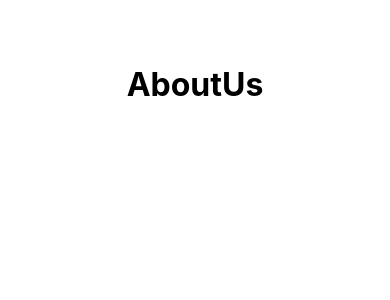
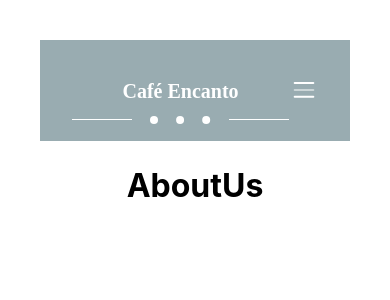
Before and after one commit to nicole-avila/cafe-encanto, a React (Vite) app: page /about-us in a window 390 px wide. Shown: the top 300 px of the page. Built offline with nearby package versions, Linux system fonts and the light colour scheme.

Commit message:
Navbar Comp. + responsive

```diff
--- a/src/Pages/AboutUs/AboutUs.tsx
+++ b/src/Pages/AboutUs/AboutUs.tsx
@@ -1,8 +1,11 @@
 // import "./AboutUs.scss";
+
+import Navbar from "../../components/Navbar/Navbar";
 
 export default function AboutUs() {
   return (
     <div className="about">
+      <Navbar />
       <h1>AboutUs</h1>
     </div>
   );
--- a/src/Pages/Coffee/Coffee.tsx
+++ b/src/Pages/Coffee/Coffee.tsx
@@ -1,8 +1,11 @@
 // import "./Coffee.scss";
+
+import Navbar from "../../components/Navbar/Navbar";
 
 export default function Coffee() {
   return (
     <div className="coffee">
+      <Navbar />
       <h1>Coffee</h1>
     </div>
   );
--- a/src/Pages/Home/Home.scss
+++ b/src/Pages/Home/Home.scss
@@ -0,0 +1,3 @@
+@import "../../sass/_colors.scss";
+@import "../../sass/_mixins.scss";
+@import "../../sass/_fonts.scss";
--- a/src/Pages/Home/Home.tsx
+++ b/src/Pages/Home/Home.tsx
@@ -1,9 +1,13 @@
+import Button from "../../components/Button/Button";
+import Navbar from "../../components/Navbar/Navbar";
 import "./Home.scss";
 
 export default function Home() {
   return (
     <div className="home">
-      <h1>home</h1>
+      <Navbar />
+      <h1> hero bild</h1>
+      <Button btnText="Christmas Edition" />
     </div>
   );
 }
--- a/src/components/Navbar/Navbar.scss
+++ b/src/components/Navbar/Navbar.scss
@@ -0,0 +1,75 @@
+@import "../../sass/_colors.scss";
+@import "../../sass/_mixins.scss";
+@import "../../sass/_fonts.scss";
+
+.navbar {
+  height: 101px;
+  background: $encantoOpacity;
+  display: flex;
+  align-items: center;
+  justify-content: space-between;
+  padding: 0 2rem;
+
+  &__logo {
+    display: flex;
+    flex-direction: column;
+  }
+
+  & h1 {
+    @include logoTitle;
+    font-size: 20px;
+    padding: 0.6rem 0 0 0;
+  }
+
+  &__links {
+    display: flex;
+    gap: 2rem;
+  }
+
+  & a {
+    @include textUppercase;
+    text-decoration: none;
+  }
+
+  &__hamburger-icon {
+    display: none;
+    cursor: pointer;
+  }
+
+  &__cross-icon {
+    display: none;
+  }
+}
+
+@media only screen and (max-width: 650px) {
+  .navbar {
+    &__links {
+      display: none;
+    }
+    &__hamburger-icon {
+      display: block;
+    }
+    &__cross-icon {
+      display: block;
+    }
+
+    &__menu-links {
+      display: flex;
+      flex-direction: column;
+      position: absolute;
+      top: 80px;
+      left: 0;
+      width: 100%;
+      height: 100%;
+      background: $latte;
+      padding: 2rem 0;
+    }
+
+    & a {
+      color: $encantoDark;
+      padding: 1rem 0;
+      font-weight: 700;
+      font-size: 1.2rem;
+    }
+  }
+}
--- a/src/components/Navbar/Navbar.tsx
+++ b/src/components/Navbar/Navbar.tsx
@@ -0,0 +1,53 @@
+import "./Navbar.scss";
+import logoSmall from "../../assets/logoSmall.svg";
+import hamburger from "../../assets/hamburger.svg";
+import cross from "../../assets/cross.svg";
+
+import { Link } from "react-router-dom";
+import { useState } from "react";
+
+export default function Navbar() {
+  const [menuVisibility, setMenuVisibility] = useState(false);
+  const [crossVisibility, setCrossVisibility] = useState(true);
+
+  function toggleMenu() {
+    setMenuVisibility(!menuVisibility);
+    setCrossVisibility(!crossVisibility);
+  }
+
+  return (
+    <div className="navbar">
+      <div className="navbar__logo">
+        <h1>Café Encanto</h1>
+        <img src={logoSmall} alt="under line detail for logo Cafe Encanto" />
+      </div>
+
+      {crossVisibility ? (
+        <img
+          className="navbar__hamburger-icon"
+          src={hamburger}
+          alt="menu icon for all links"
+          onClick={toggleMenu}
+        />
+      ) : (
+        <img
+          className="navbar__cross-icon"
+          src={cross}
+          alt="cross icon to close menu-icon for all links"
+          onClick={toggleMenu}
+        />
+      )}
+
+      <div
+        className={`navbar__links ${
+          menuVisibility ? "navbar__menu-links" : ""
+        }`}
+      >
+        <Link to="/">Home</Link>
+        <Link to="/menu">Menu</Link>
+        <Link to="/coffee">Vår Kaffe</Link>
+        <Link to="/about-us">Om Oss</Link>
+      </div>
+    </div>
+  );
+}
```
Also changed, not shown: src/components/Logo/Logo.scss (added).
